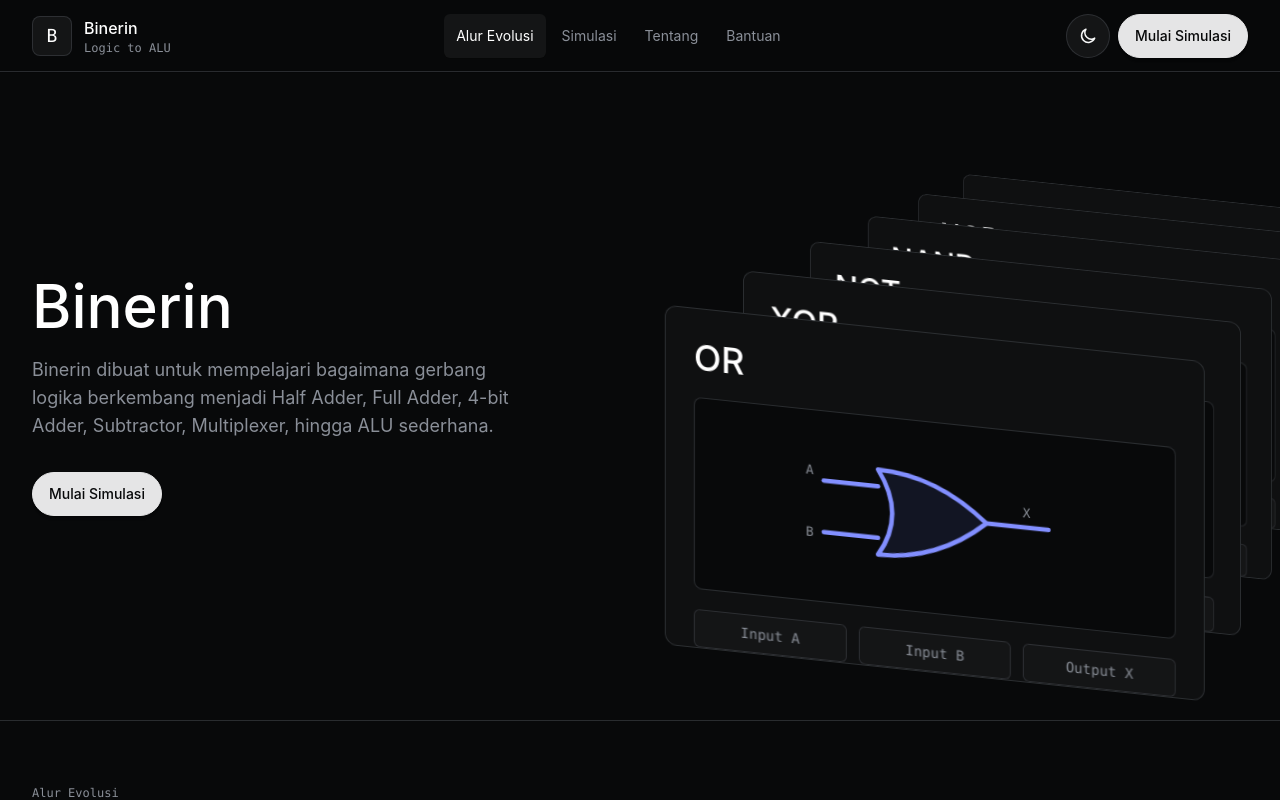
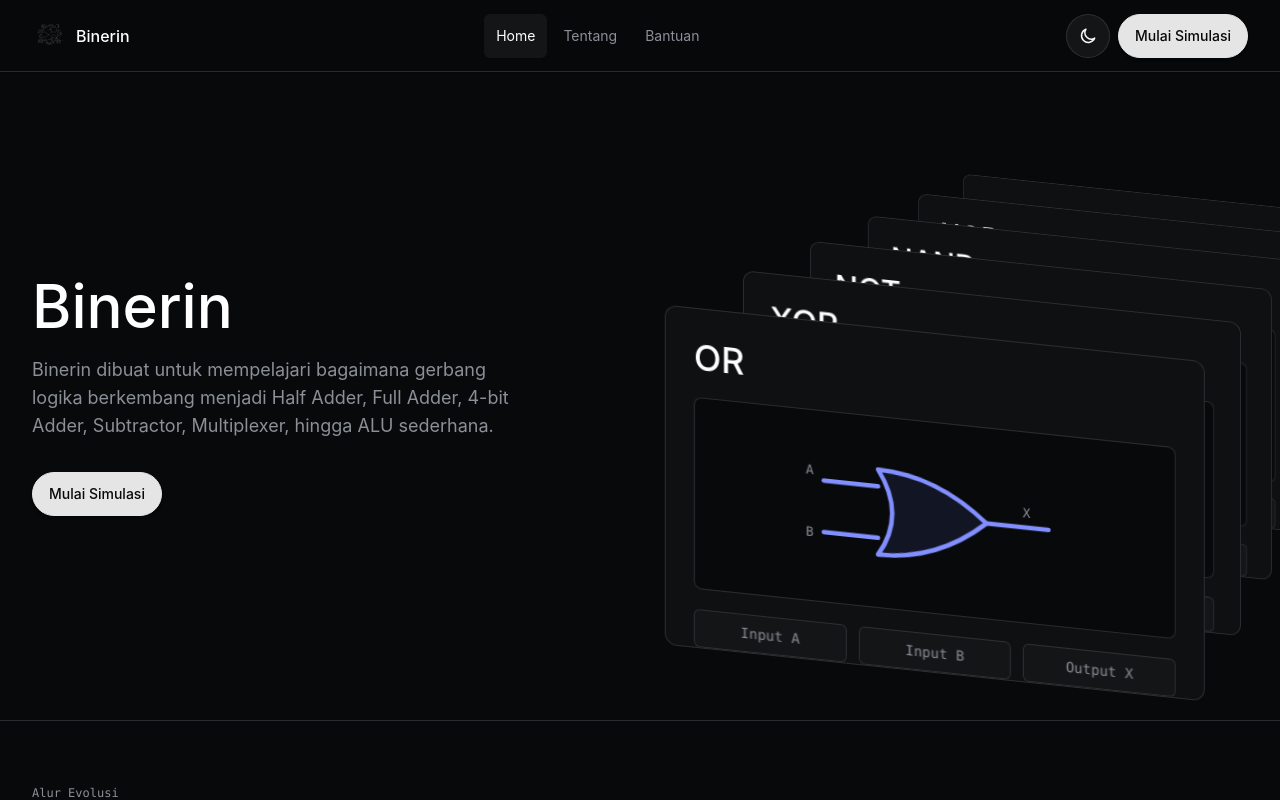
Before and after one commit to syahdanardiansyah28/Binerin_aja, a React (Vite) app: page /bantuan in a window 1280 px wide. Shown: the top 800 px of the page. Built offline with nearby package versions, Linux system fonts and the light colour scheme.

Commit message:
chore: update navbar branding and navigation labels & feat: add visual circuit diagrams to simulator modules

```diff
--- a/src/components/layout/AppLogo.jsx
+++ b/src/components/layout/AppLogo.jsx
@@ -1,13 +1,10 @@
+import binerinIcon from '../../../assets/BinerinIcon.png';
+
 export default function AppLogo() {
   return (
-    <div className="flex min-w-0 items-center gap-3">
-      <div className="grid h-10 w-10 shrink-0 place-items-center rounded-lg border border-linear-border/70 bg-linear-surface2">
-        <span className="font-mono text-lg text-linear-strong">B</span>
-      </div>
-      <div className="min-w-0">
-        <p className="truncate text-base font-medium text-linear-strong">Binerin</p>
-        <p className="truncate font-mono text-xs text-linear-muted">Logic to ALU</p>
-      </div>
+    <div className="flex min-w-0 items-center gap-2">
+      <img className="h-9 w-9 shrink-0 object-contain" src={binerinIcon} alt="" aria-hidden="true" />
+      <p className="truncate text-base font-medium leading-none text-linear-strong">Binerin</p>
     </div>
   );
 }
--- a/src/components/layout/Navbar.jsx
+++ b/src/components/layout/Navbar.jsx
@@ -2,7 +2,7 @@ import { useState } from 'react';
 import Button from '../common/Button';
 import Container from '../common/Container';
 import AppLogo from './AppLogo';
-import { appRoutes } from '../../routes/routeConfig';
+import { navigationRoutes } from '../../routes/routeConfig';
 
 export default function Navbar({ currentPath, isLightMode, onNavigate, onToggleTheme, theme }) {
   const [open, setOpen] = useState(false);
@@ -20,7 +20,7 @@ export default function Navbar({ currentPath, isLightMode, onNavigate, onToggleT
         </button>
 
         <nav className="hidden items-center gap-1 lg:flex">
-          {appRoutes.map((route) => (
+          {navigationRoutes.map((route) => (
             <button
               key={route.path}
               className={`min-h-11 rounded-md px-3 text-sm transition ${
@@ -55,7 +55,7 @@ export default function Navbar({ currentPath, isLightMode, onNavigate, onToggleT
       {open && (
         <div className="border-b border-linear-border/70 bg-linear-surface lg:hidden">
           <Container className="grid gap-2 py-3">
-            {appRoutes.map((route) => (
+            {navigationRoutes.map((route) => (
               <button
                 key={route.path}
                 className={`min-h-12 rounded-md px-3 text-left text-sm ${
--- a/src/components/material/MaterialNavigation.jsx
+++ b/src/components/material/MaterialNavigation.jsx
@@ -8,7 +8,7 @@ export default function MaterialNavigation({ material, onNavigate }) {
       <p className="mt-4 text-sm leading-7 text-linear-muted md:text-base">{material.nextRelation}</p>
       <div className="mt-6 flex flex-col gap-3 sm:flex-row">
         <Button onClick={() => onNavigate(`/simulasi?tab=${material.simulationTab}`)}>Coba Simulasi</Button>
-        <Button variant="outline" onClick={() => onNavigate('/')}>Kembali ke Alur Evolusi</Button>
+        <Button variant="outline" onClick={() => onNavigate('/')}>Kembali ke Home</Button>
       </div>
     </Card>
   );
--- a/src/routes/routeConfig.js
+++ b/src/routes/routeConfig.js
@@ -1,9 +1,11 @@
 export const appRoutes = [
-  { path: '/', label: 'Alur Evolusi' },
-  { path: '/simulasi', label: 'Simulasi' },
+  { path: '/', label: 'Home' },
+  { path: '/simulasi', label: 'Simulasi', showInNav: false },
   { path: '/tentang', label: 'Tentang' },
   { path: '/bantuan', label: 'Bantuan' },
 ];
+
+export const navigationRoutes = appRoutes.filter((route) => route.showInNav !== false);
 
 export function parseRouteTarget(target = '/') {
   const normalizedTarget = target || '/';
```
Also changed, not shown: assets/BinerinIcon.png (added).
